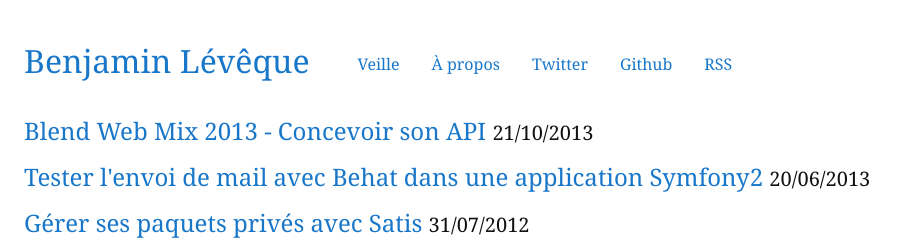
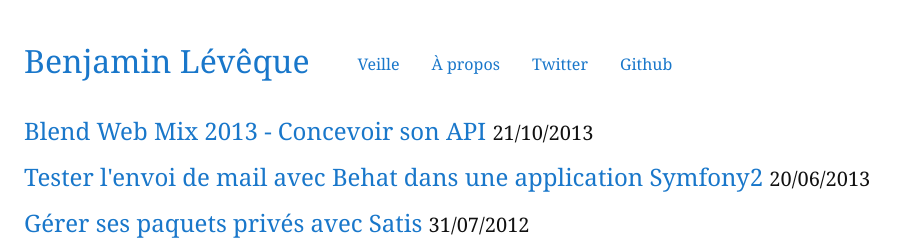
Before and after one commit to benji07/benji07.github.io, a Jekyll site: the page built from index.html, in a window 1280 px wide. Shown: the top 248 px of the page, without its empty margins (0-908 px from the left). Built offline with Jekyll 4.4.1, drawn with Linux system fonts in a browser that asks for light colours; Markdown is read by kramdown in place of the engine named in the settings.

Commit message:
remove rss link

```diff
--- a/_layouts/default.html
+++ b/_layouts/default.html
@@ -20,7 +20,6 @@
                     <li><a href="/about.html">À propos</a></li>
                     <li><a href="{{ site.twitter }}">Twitter</a></li>
                     <li><a href="{{ site.github }}">Github</a></li>
-                    <li><a href="/rss.xml">RSS</a></li>
                 </ul>
             </nav>
         </header>
```
